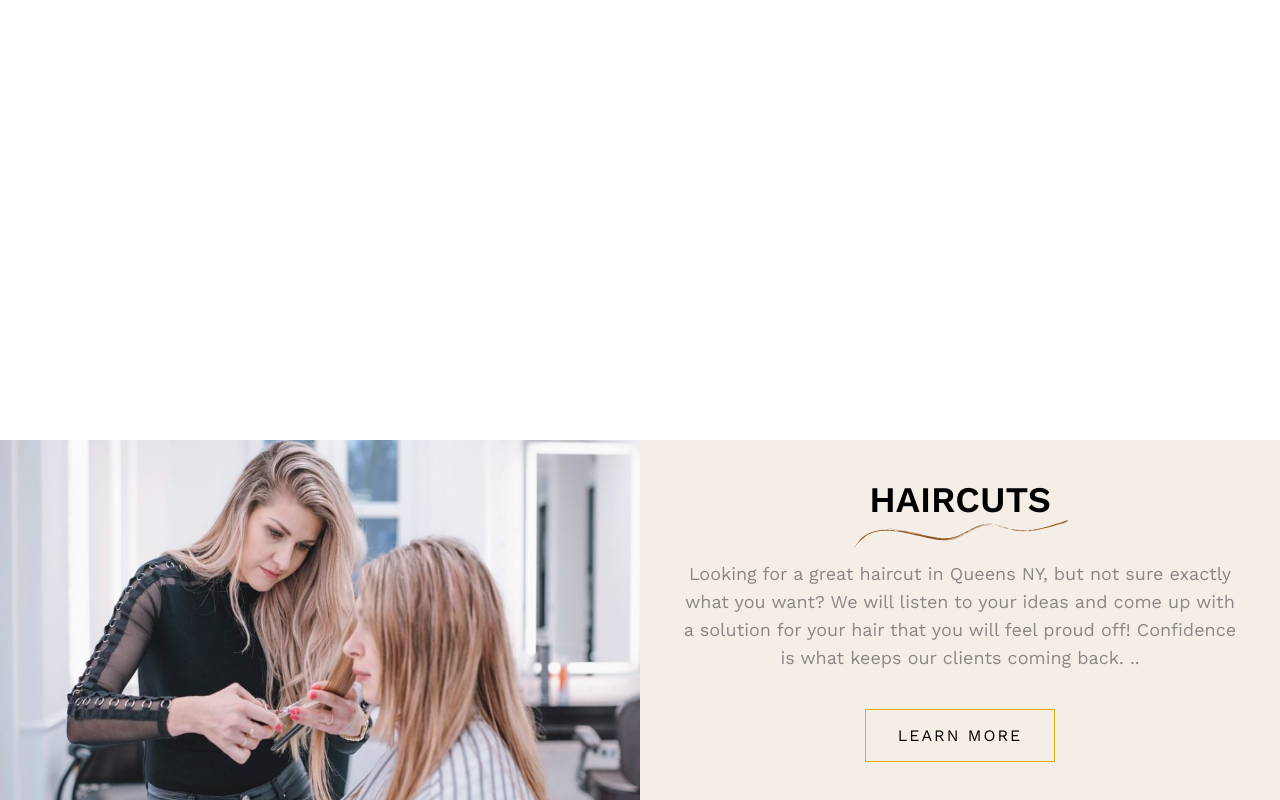
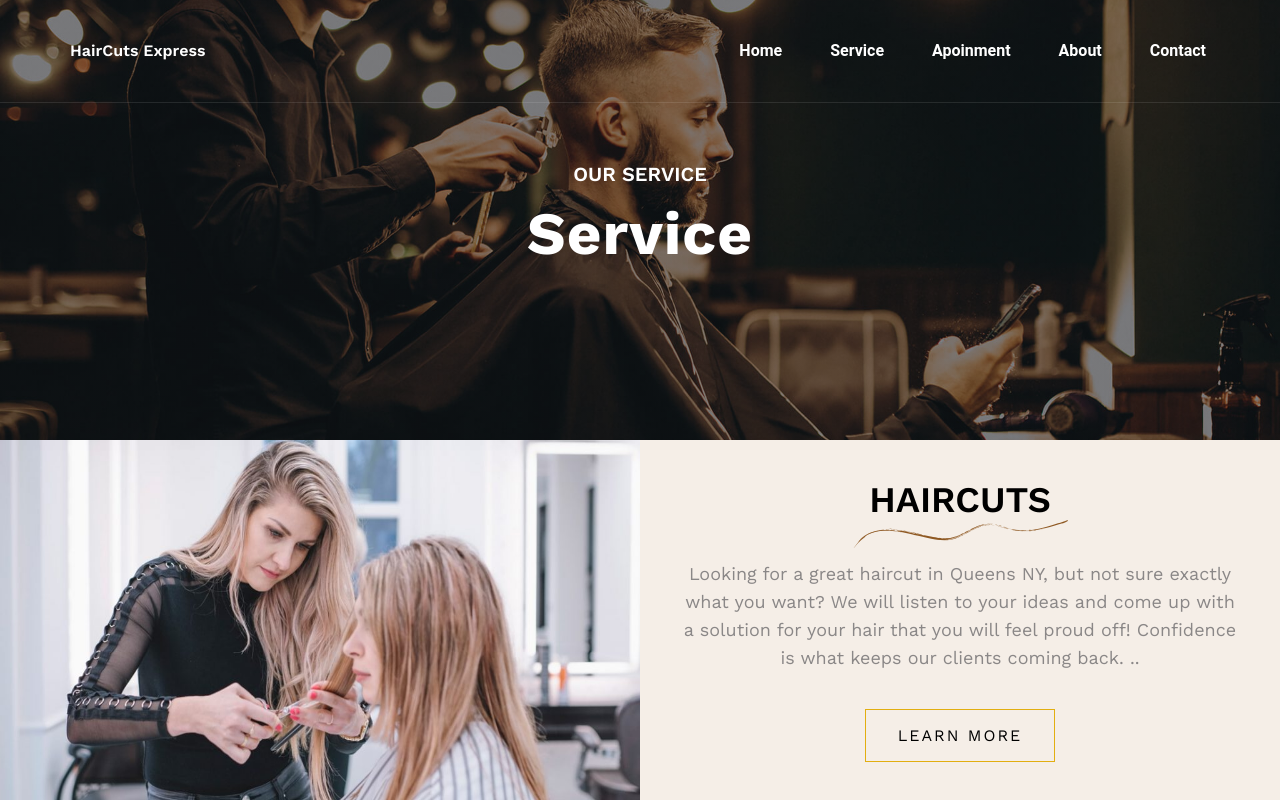
Before and after one commit to FazlyRabbi/HaircutsExpress, a Next.js app: page /service in a window 1280 px wide. Shown: the top 800 px of the page. Built offline with nearby package versions, Linux system fonts and the light colour scheme.

Commit message:
add the fix

```diff
--- a/src/app/components/Header.jsx
+++ b/src/app/components/Header.jsx
@@ -185,9 +185,7 @@ export default function Header() {
       <MobileNav open={openNav}>
         <div className="container mx-auto">
           {navList}
-          <Button variant="gradient" size="sm" fullWidth className="mb-2">
-            <span>Buy Now</span>
-          </Button>
+
         </div>
       </MobileNav>
     </Navbar>
--- a/src/app/components/Services.jsx
+++ b/src/app/components/Services.jsx
@@ -39,7 +39,7 @@ import {
 function Services() {
   return (
     <section>
-      <div className="about_bg_im w-full py-40 ">
+      <div className="about_bg_img w-full py-40 ">
         <div className="container mx-auto px-4">
           <div className="text-white text-center">
             <p className="uppercase font-semibold text-lg lg:text-xl">
```
